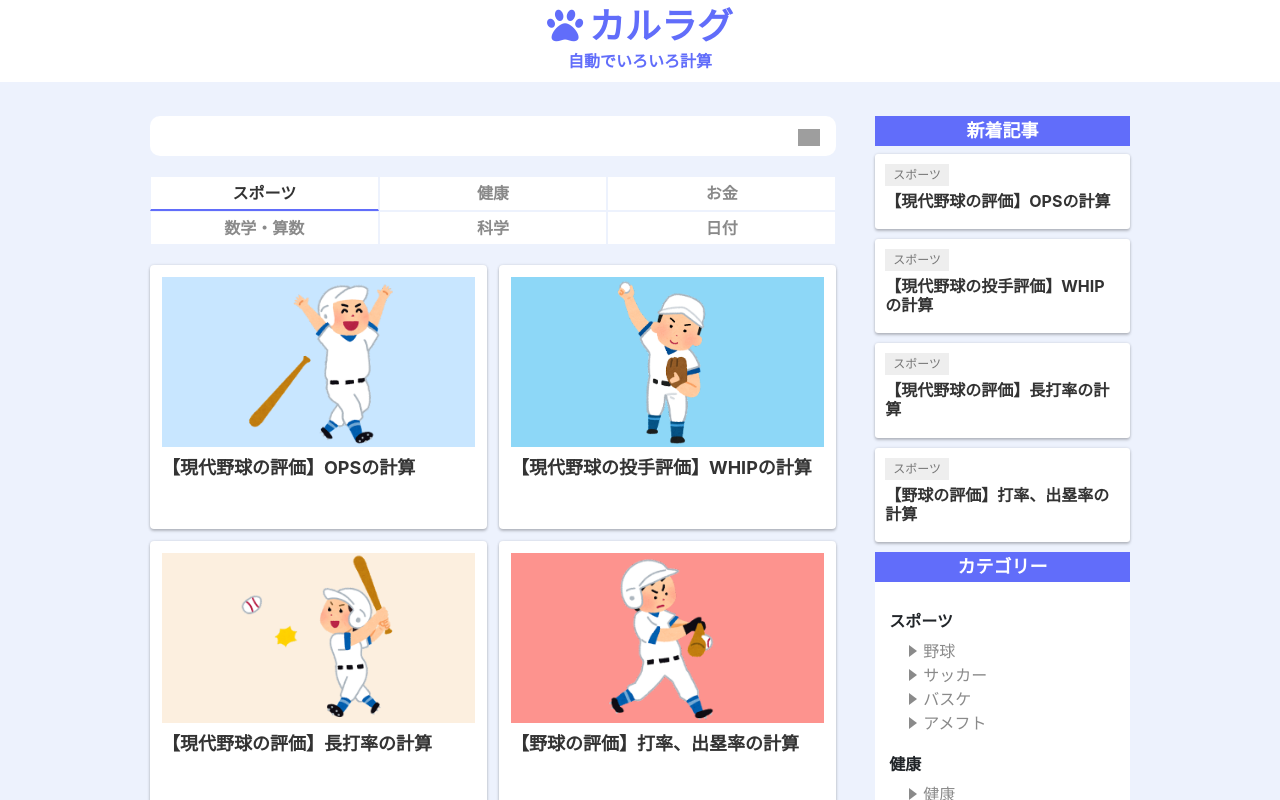
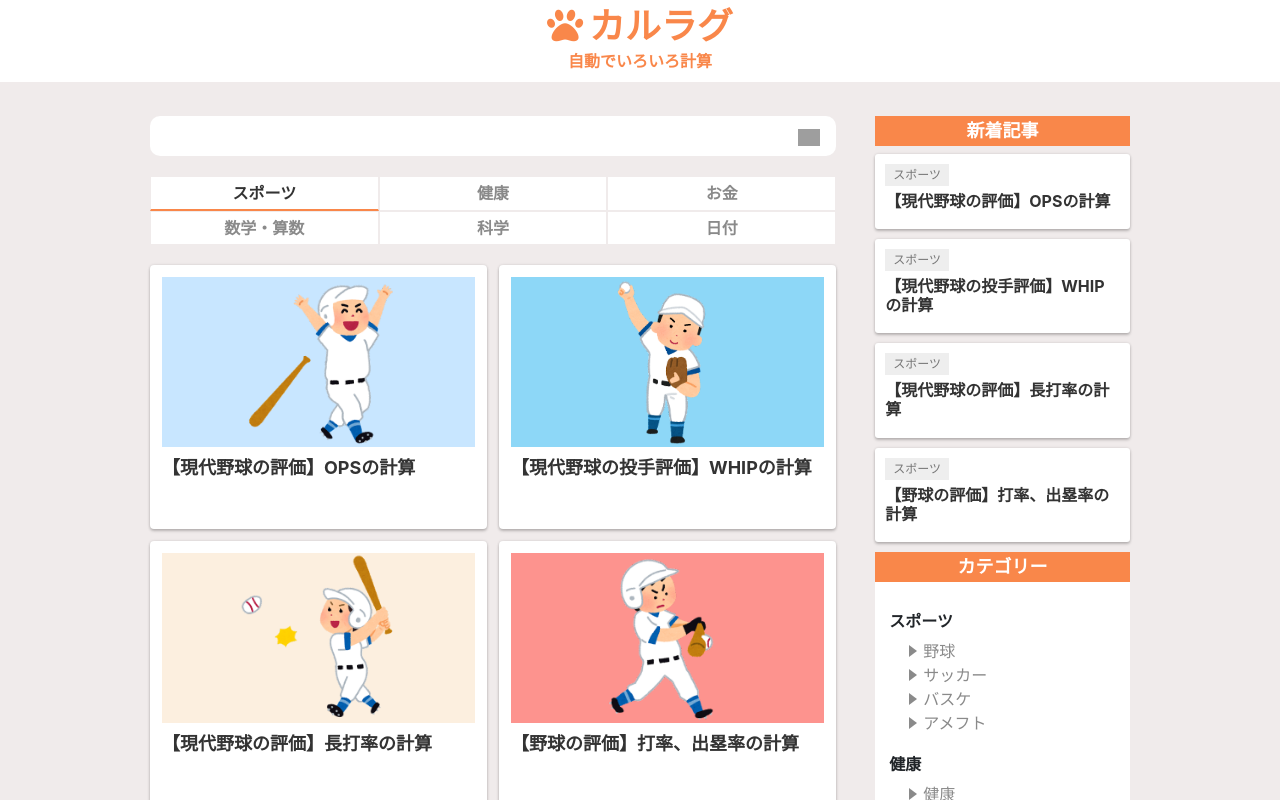
Before and after one commit to rk5155/calragu, a Vue app: page / in a window 1280 px wide. Shown: the top 800 px of the page. Built offline with nearby package versions, Linux system fonts and the light colour scheme; grey boxes are pictures that could not be loaded; a web font is replaced by a local one.

Commit message:
body、main カラー変更

```diff
--- a/src/assets/scss/variables.scss
+++ b/src/assets/scss/variables.scss
@@ -1,5 +1,5 @@
-$bodyColor: #EDF2FD;
-$mainColor: #616DFA;
+$bodyColor: #F0EBEB;
+$mainColor: #F9874A;
 $textColor: #333333;
 $textColor2: #8a8a8a;
 
```
